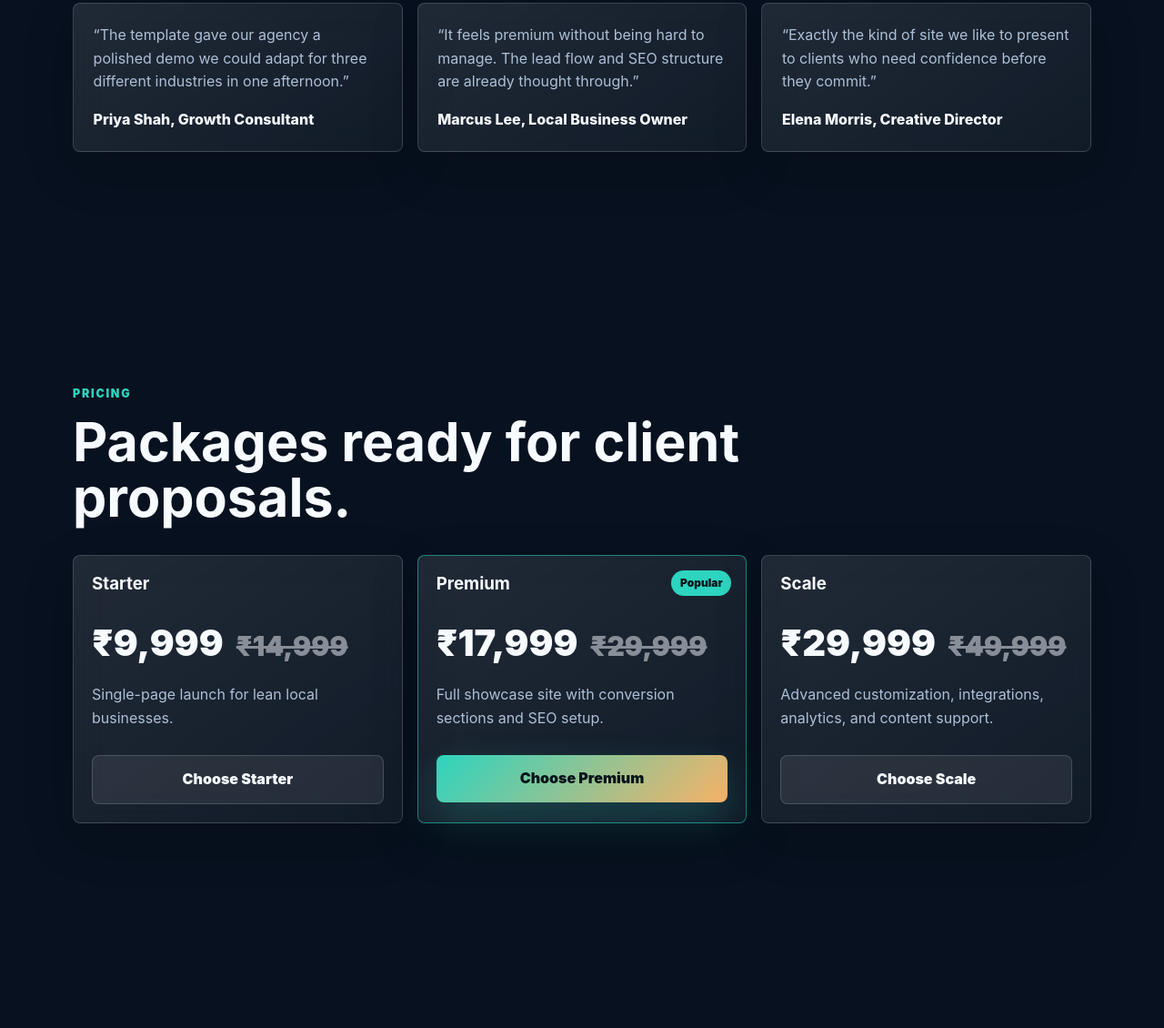
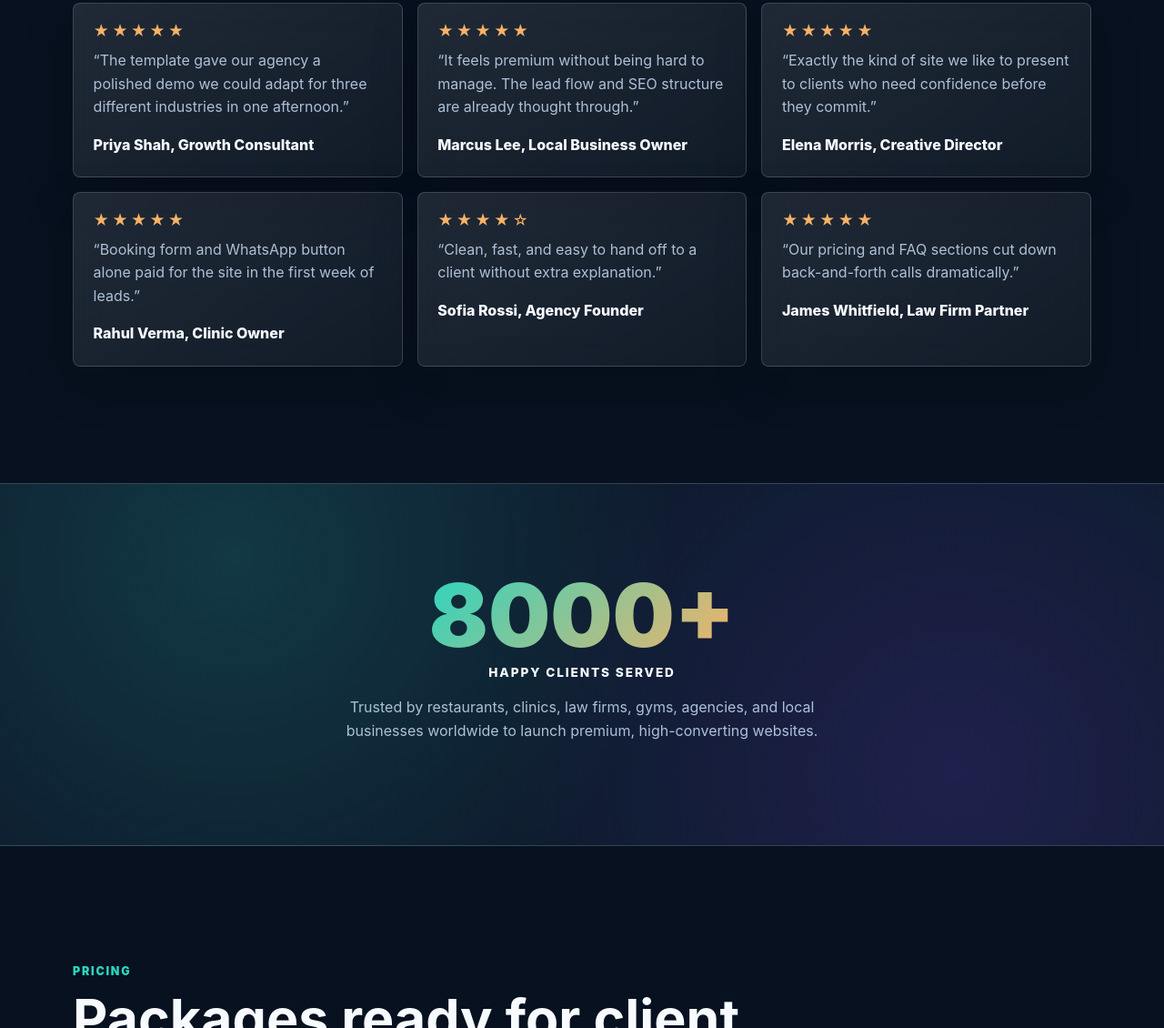
Before and after one commit to devanshnigam2004-bit/Website_Consultation-, a website: page index.html in a window 1280 px wide. Shown: the part 4341-5471 px from the top of the page at 91% size. Drawn offline with Linux system fonts and the light colour scheme.

Commit message:
Update website

```diff
--- a/assets/css/styles.css
+++ b/assets/css/styles.css
@@ -248,6 +248,39 @@ h3 { line-height: 1.18; margin-bottom: 0.65rem; }
 .project-art.property { background-color: #233b61; background-image: linear-gradient(135deg, #7c3aed, #233b61 50%, #f7b267); }
 blockquote { margin: 0; padding: 1.35rem; font-size: 1rem; }
 cite { display: block; margin-top: 1rem; color: var(--text); font-style: normal; font-weight: 800; }
+.stars { margin-bottom: 0.7rem; color: var(--brand-2); letter-spacing: 0.18em; font-size: 1.05rem; line-height: 1; }
+
+.served-banner {
+  position: relative;
+  padding: clamp(56px, 9vw, 96px) 0;
+  border-block: 1px solid var(--line);
+  background:
+    radial-gradient(circle at 20% 20%, rgba(45, 212, 191, 0.16), transparent 45%),
+    radial-gradient(circle at 82% 80%, rgba(124, 58, 237, 0.16), transparent 45%),
+    var(--bg-soft);
+  overflow: hidden;
+}
+.served-inner { display: grid; justify-items: center; text-align: center; gap: 0.85rem; }
+.served-stat strong {
+  display: block;
+  font-size: clamp(3.2rem, 11vw, 6rem);
+  line-height: 1;
+  font-weight: 950;
+  background: linear-gradient(135deg, var(--brand), var(--brand-2));
+  -webkit-background-clip: text;
+  background-clip: text;
+  color: transparent;
+}
+.served-stat span {
+  display: inline-block;
+  margin-top: 0.35rem;
+  color: var(--text);
+  font-weight: 800;
+  text-transform: uppercase;
+  letter-spacing: 0.14em;
+  font-size: 0.85rem;
+}
+.served-text { max-width: 560px; color: var(--muted); }
 .price-card { position: relative; display: grid; gap: 0.75rem; align-content: start; }
 .price-card.featured { border-color: rgba(45, 212, 191, 0.54); transform: translateY(-6px); }
 .badge { position: absolute; top: 1rem; right: 1rem; color: #03131a; background: var(--brand); border-radius: 999px; padding: 0.28rem 0.6rem; font-size: 0.75rem; font-weight: 900; }
--- a/assets/js/main.js
+++ b/assets/js/main.js
@@ -40,11 +40,12 @@ const counterObserver = new IntersectionObserver(
       if (!entry.isIntersecting) return;
       const target = entry.target;
       const end = Number(target.dataset.counter || 0);
+      const suffix = target.dataset.suffix || "";
       const duration = 1100;
       const startTime = performance.now();
       const tick = (now) => {
         const progress = Math.min((now - startTime) / duration, 1);
-        target.textContent = Math.round(end * progress).toString();
+        target.textContent = Math.round(end * progress).toString() + suffix;
         if (progress < 1) requestAnimationFrame(tick);
       };
       requestAnimationFrame(tick);
--- a/index.html
+++ b/index.html
@@ -172,10 +172,23 @@
             <h2>Designed to make decisions easier.</h2>
           </div>
           <div class="testimonial-grid">
-            <blockquote class="reveal">“The template gave our agency a polished demo we could adapt for three different industries in one afternoon.”<cite>Priya Shah, Growth Consultant</cite></blockquote>
-            <blockquote class="reveal">“It feels premium without being hard to manage. The lead flow and SEO structure are already thought through.”<cite>Marcus Lee, Local Business Owner</cite></blockquote>
-            <blockquote class="reveal">“Exactly the kind of site we like to present to clients who need confidence before they commit.”<cite>Elena Morris, Creative Director</cite></blockquote>
+            <blockquote class="reveal"><div class="stars" aria-label="5 out of 5 stars">★★★★★</div>“The template gave our agency a polished demo we could adapt for three different industries in one afternoon.”<cite>Priya Shah, Growth Consultant</cite></blockquote>
+            <blockquote class="reveal"><div class="stars" aria-label="5 out of 5 stars">★★★★★</div>“It feels premium without being hard to manage. The lead flow and SEO structure are already thought through.”<cite>Marcus Lee, Local Business Owner</cite></blockquote>
+            <blockquote class="reveal"><div class="stars" aria-label="5 out of 5 stars">★★★★★</div>“Exactly the kind of site we like to present to clients who need confidence before they commit.”<cite>Elena Morris, Creative Director</cite></blockquote>
+            <blockquote class="reveal"><div class="stars" aria-label="5 out of 5 stars">★★★★★</div>“Booking form and WhatsApp button alone paid for the site in the first week of leads.”<cite>Rahul Verma, Clinic Owner</cite></blockquote>
+            <blockquote class="reveal"><div class="stars" aria-label="4.5 out of 5 stars">★★★★☆</div>“Clean, fast, and easy to hand off to a client without extra explanation.”<cite>Sofia Rossi, Agency Founder</cite></blockquote>
+            <blockquote class="reveal"><div class="stars" aria-label="5 out of 5 stars">★★★★★</div>“Our pricing and FAQ sections cut down back-and-forth calls dramatically.”<cite>James Whitfield, Law Firm Partner</cite></blockquote>
           </div>
+        </div>
+      </section>
+
+      <section class="served-banner reveal" aria-label="Clients served">
+        <div class="container served-inner">
+          <div class="served-stat">
+            <strong data-counter="8000" data-suffix="+">0</strong>
+            <span>Happy Clients Served</span>
+          </div>
+          <p class="served-text">Trusted by restaurants, clinics, law firms, gyms, agencies, and local businesses worldwide to launch premium, high-converting websites.</p>
         </div>
       </section>
 
```
